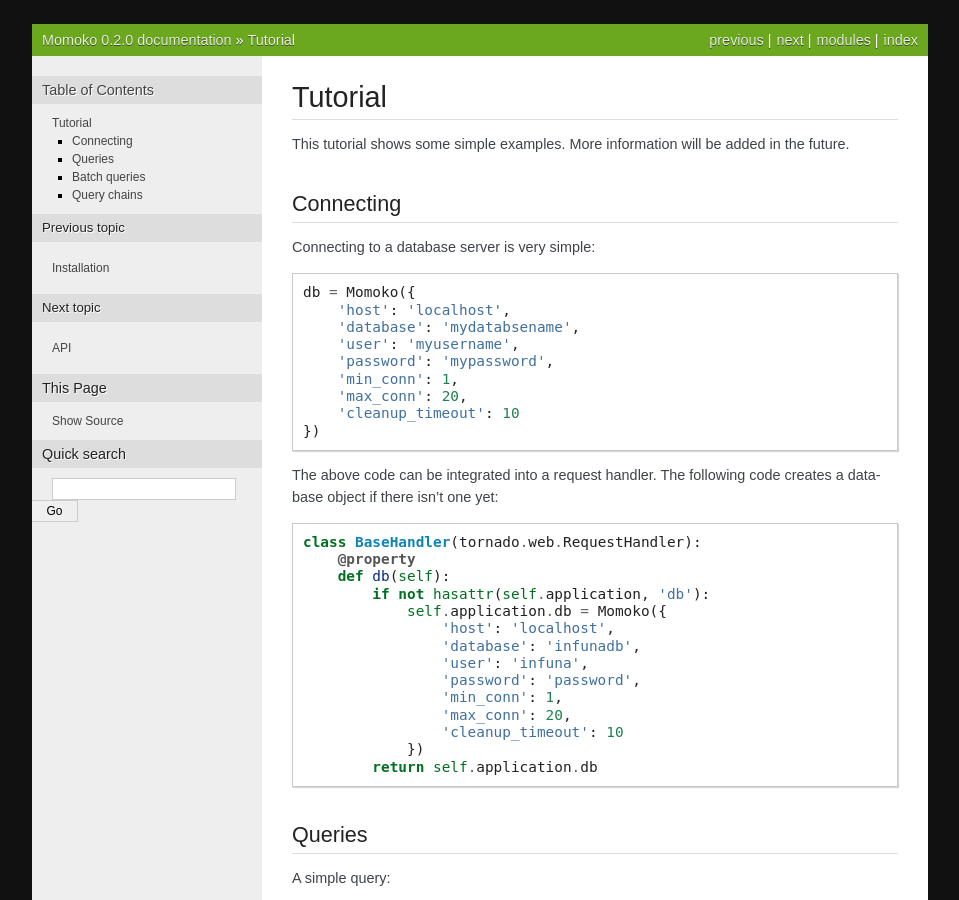
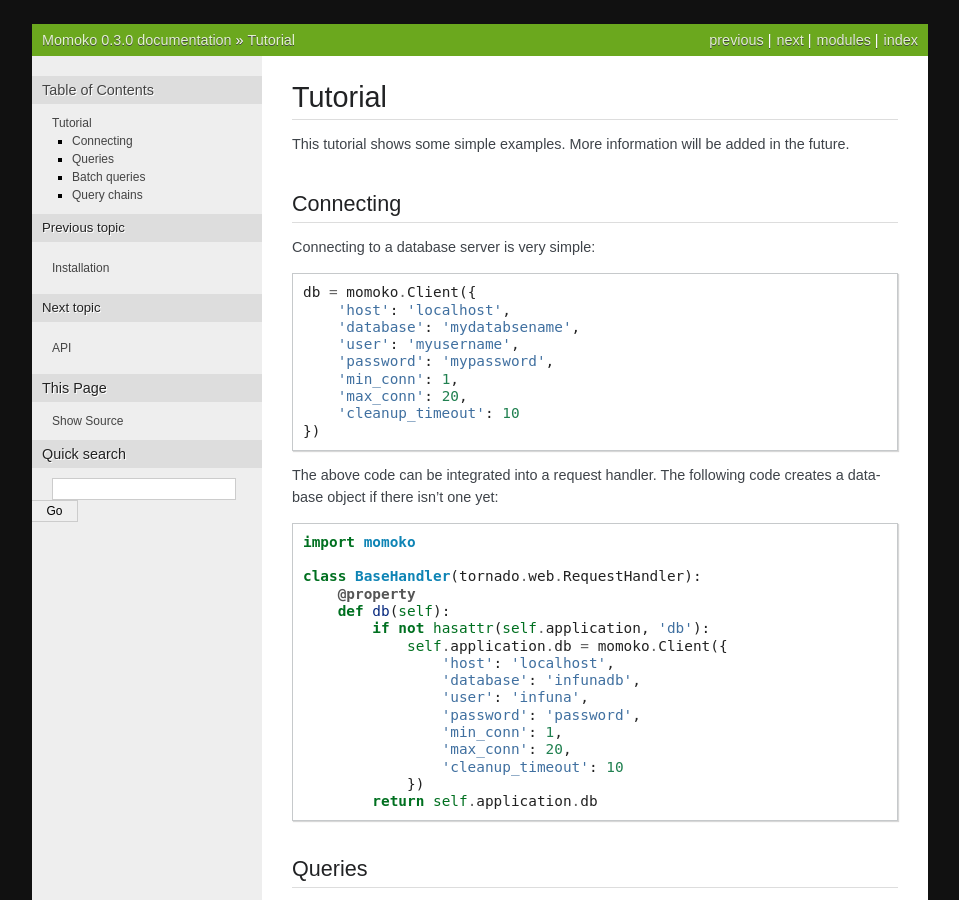
Before and after one commit to FSX/momoko, a Sphinx documentation site: the page built from docs/tutorial.rst, in a window 1280 px wide and 900 px high. Shown: the whole window, without its empty margins (160-1119 px from the left). Built offline with Sphinx 7.4.7, drawn with Linux system fonts in a browser that asks for light colours; some of the changed text lies outside the part shown.

Commit message:
Updated documentation.

```diff
--- a/docs/api.rst
+++ b/docs/api.rst
@@ -9,10 +9,10 @@
 .. module:: momoko
 
 
-Momoko Object
+Client Object
 -------------
 
-.. autoclass:: Momoko
+.. autoclass:: Client
    :members:
    :inherited-members:
 
--- a/docs/conf.py
+++ b/docs/conf.py
@@ -16,7 +16,7 @@
 # If extensions (or modules to document with autodoc) are in another directory,
 # add these directories to sys.path here. If the directory is relative to the
 # documentation root, use os.path.abspath to make it absolute, like shown here.
-sys.path.insert(0, os.path.abspath('../momoko'))
+sys.path.insert(0, os.path.abspath('../'))
 sys.path.insert(1, os.path.abspath('_themes/sphinx-theme-minimalism'))
 
 # -- General configuration -----------------------------------------------------
@@ -49,9 +49,9 @@
 # built documents.
 #
 # The short X.Y version.
-version = '0.2.0'
+version = '0.3.0'
 # The full version, including alpha/beta/rc tags.
-release = '0.2.0'
+release = '0.3.0'
 
 # The language for content autogenerated by Sphinx. Refer to documentation
 # for a list of supported languages.
@@ -92,7 +92,7 @@
 
 # The theme to use for HTML and HTML Help pages.  See the documentation for
 # a list of builtin themes.
-html_theme = 'nature'
+# html_theme = 'nature'
 html_theme = 'nature-mod'
 
 # Theme options are theme-specific and customize the look and feel of a theme
--- a/docs/news.rst
+++ b/docs/news.rst
@@ -1,5 +1,11 @@
 News/Changelog
 ==============
+
+
+0.3.0 (2011-05-??)
+------------------
+
+* Renamed ``momoko.Momoko`` to ``momoko.Client``.
 
 
 0.2.0 (2011-04-30)
--- a/docs/tutorial.rst
+++ b/docs/tutorial.rst
@@ -10,7 +10,7 @@
 
 Connecting to a database server is very simple::
 
-    db = Momoko({
+    db = momoko.Client({
         'host': 'localhost',
         'database': 'mydatabsename',
         'user': 'myusername',
@@ -23,11 +23,13 @@
 The above code can be integrated into a request handler. The following code
 creates a database object if there isn't one yet::
 
+    import momoko
+
     class BaseHandler(tornado.web.RequestHandler):
         @property
         def db(self):
             if not hasattr(self.application, 'db'):
-                self.application.db = Momoko({
+                self.application.db = momoko.Client({
                     'host': 'localhost',
                     'database': 'infunadb',
                     'user': 'infuna',
```
